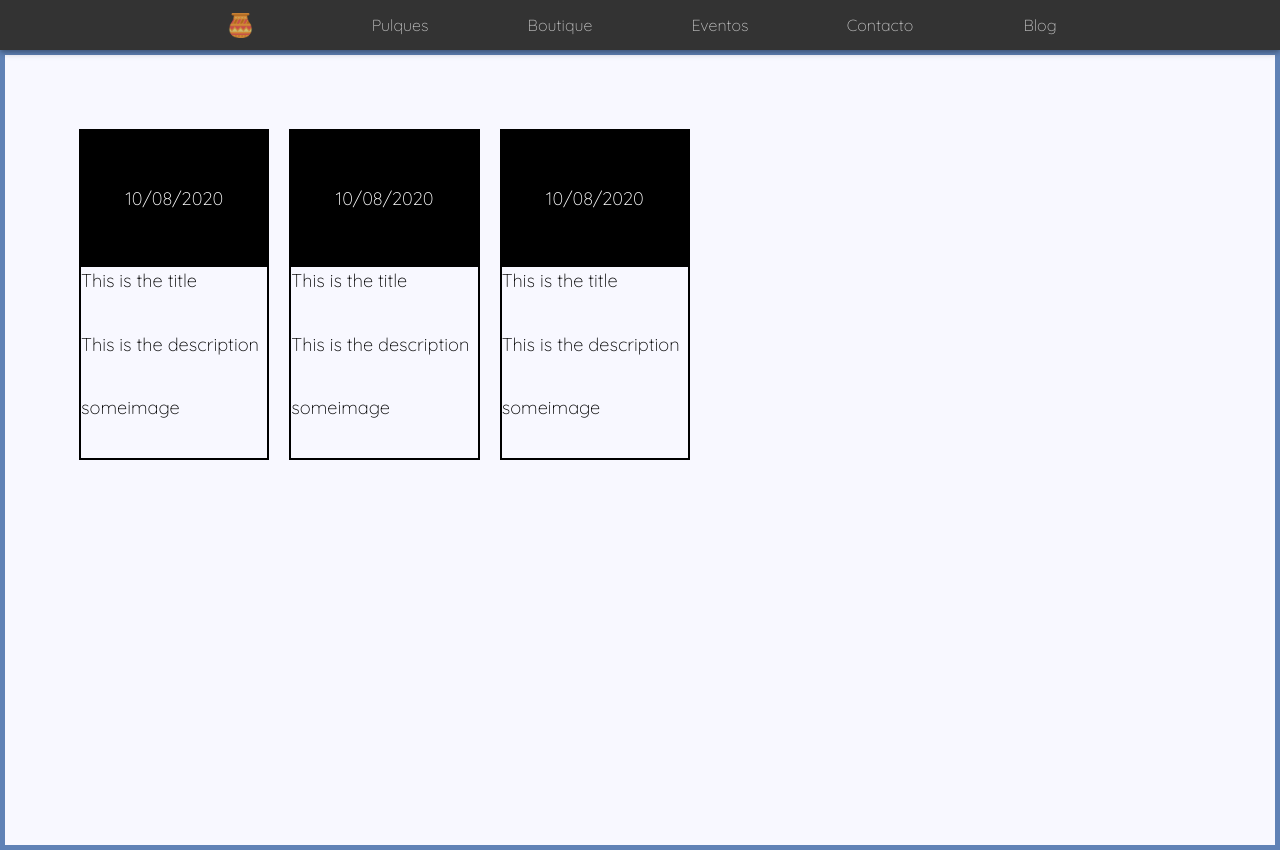
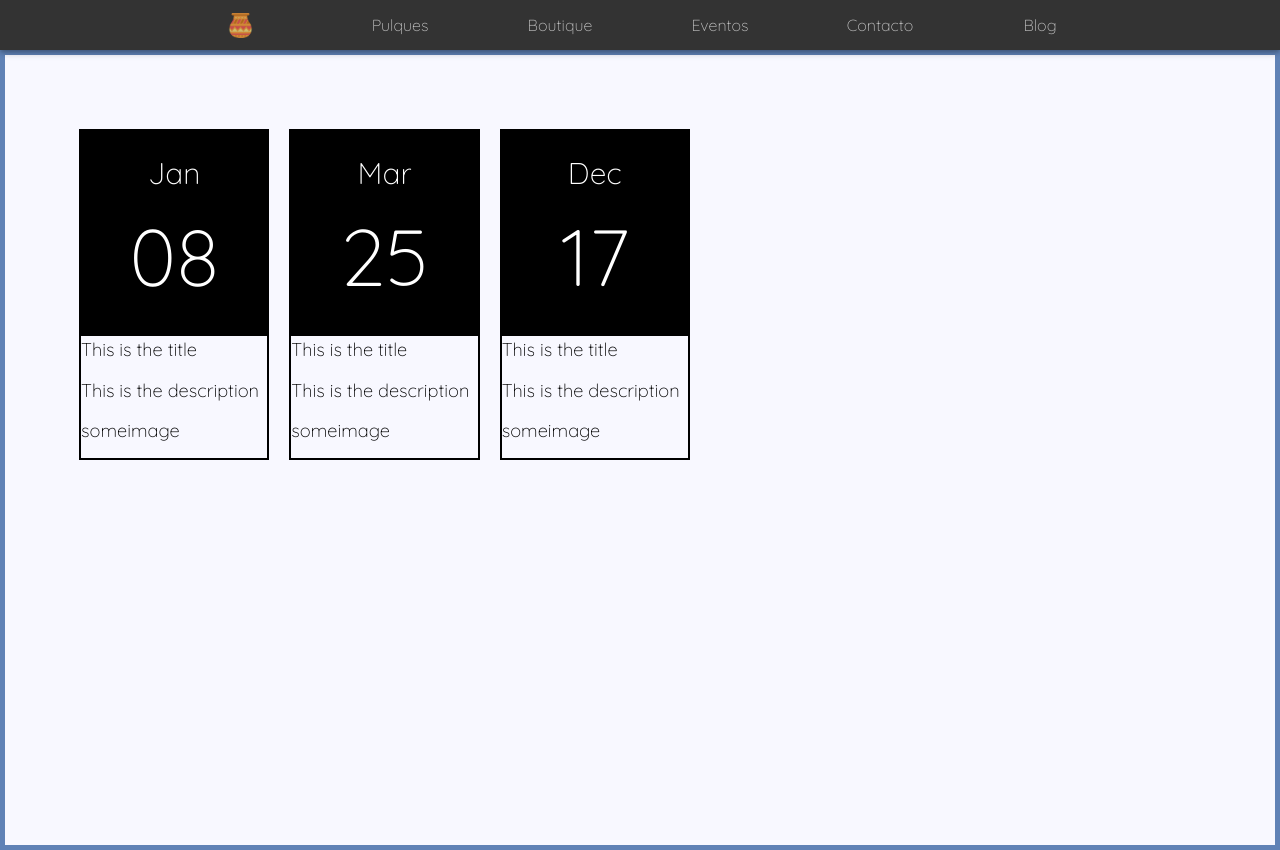
Before and after one commit to monteroch/lapulqueria, a React (Create React App) app: page /events in a window 1280 px wide. Built offline with nearby package versions, Linux system fonts and the light colour scheme.

Commit message:
Feat: Change date format to render

```diff
--- a/src/components/event/event.component.jsx
+++ b/src/components/event/event.component.jsx
@@ -9,7 +9,8 @@ export const Event = ({ event }) => {
   return(
     <Grid className={classes.eventItemContainer} container direction="row" xs={2}>
       <Grid container className={classes.dateContainer}>
-        <Typography>{event.date}</Typography>
+        <Typography className={classes.month} >{event.date.split("/")[0].substr(0, 3)}</Typography>
+        <Typography className={classes.day} >{event.date.split("/")[1]}</Typography>
       </Grid>
       <Grid container>
         <Typography className={classes.eventInfo} >{event.title}</Typography>
--- a/src/components/event/event.styles.js
+++ b/src/components/event/event.styles.js
@@ -15,5 +15,15 @@ export const useStyles = makeStyles((theme) => ({
   },
   eventInfo: {
     width: "100%"
+  },
+  month: {
+    width: "100%",
+    textAlign: 'center',
+    fontSize: '30px'
+  },
+  day: {
+    width: "100%",
+    textAlign: 'center',
+    fontSize: '80px'
   }
 }));
--- a/src/temp/events.js
+++ b/src/temp/events.js
@@ -3,21 +3,21 @@ export const EventsList = [
     title: 'This is the title',
     id: 1,
     description: 'This is the description',
-    date: '10/08/2020',
+    date: 'January/08/2020',
     image: 'someimage'
   },
   {
     title: 'This is the title',
     id: 2,
     description: 'This is the description',
-    date: '10/08/2020',
+    date: 'March/25/2020',
     image: 'someimage'
   },
   {
     title: 'This is the title',
     id: 3,
     description: 'This is the description',
-    date: '10/08/2020',
+    date: 'December/17/2020',
     image: 'someimage'
   },
 ];
```
